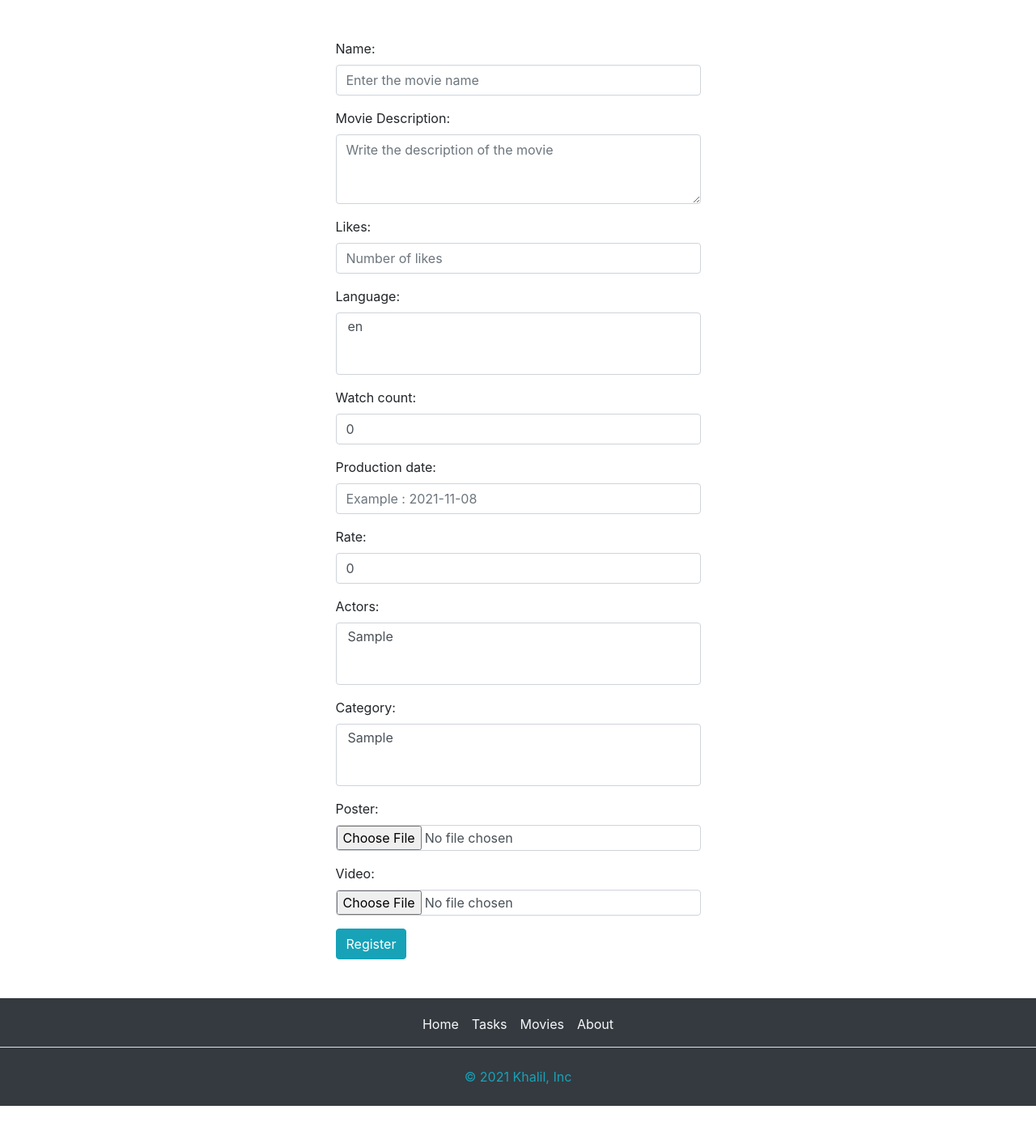
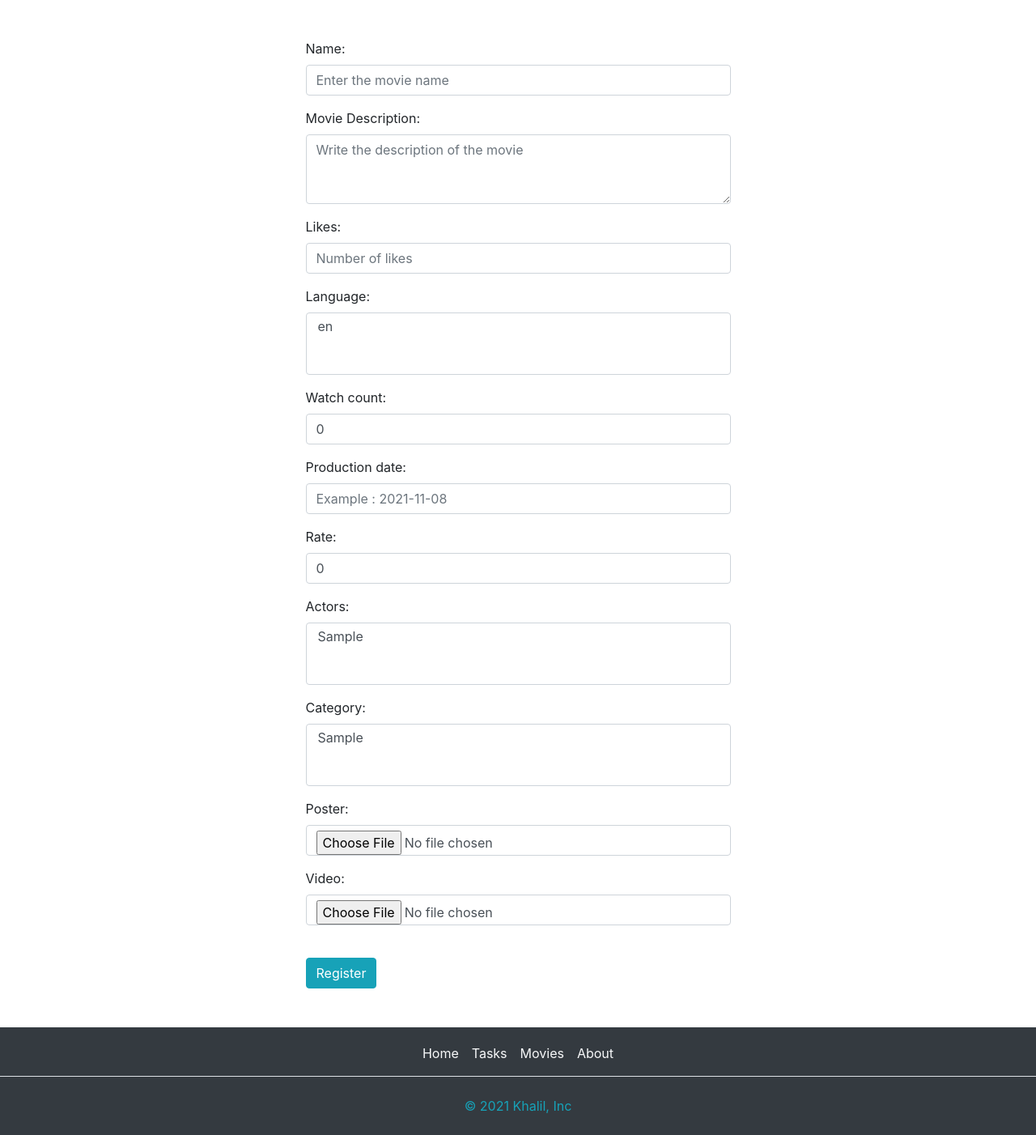
Before and after one commit to KhalilGazairly/crud_django, a Django app: template accounts/templates/registration/signup.html in a window 1280 px wide. Shown: the part 56-1458 px from the top of the page at 81% size. Before the commit the page ends 1422 px from the top, so only its background shows below. Run offline with Django 3.2, Linux system fonts and the light colour scheme; the template is opened without the code that fills it: values that come from a table or form of the project are taken from there, others are empty; tables that the repository leaves empty hold one stand-in row (values such as "Sample post"); some libraries are stand-ins or nearby versions.

Commit message:
render bootstrap on django form by widget_tweaks

```diff
--- a/accounts/templates/registration/signup.html
+++ b/accounts/templates/registration/signup.html
@@ -1,13 +1,17 @@
 
 {% extends 'main/base_layout.html' %}
+{% load widget_tweaks %}
 {% block content %}
     <div class="container">
-        <div class="row">
-        <div class="m-auto py-5">
+        <div class="row m-auto ">
+        <div class="m-auto col-6 py-5">
             <form method="post" action="{% url 'signup' %}" >
                          {% csrf_token %}
-                        {{form.as_p}}
-            <button class="btn btn-info m-auto " type="submit">Register </button>
+                {% for field in form %}
+                {{ field.label_tag }}
+                    {% render_field field class="form-control mb-3" %}
+                {% endfor %}
+            <button class="btn btn-info mt-4" type="submit">Register </button>
             </form>
 
         </div>
--- a/iti/settings.py
+++ b/iti/settings.py
@@ -37,6 +37,7 @@ INSTALLED_APPS = [
     'django.contrib.sessions',
     'django.contrib.messages',
     'django.contrib.staticfiles',
+    'widget_tweaks',
     'todo',
     'movie.apps.MovieConfig',
     'cinema',
```
Also changed, not shown: accounts/templates/registration/login.html (+6 -2 lines), movie/admin.py (+6 -6 lines).
